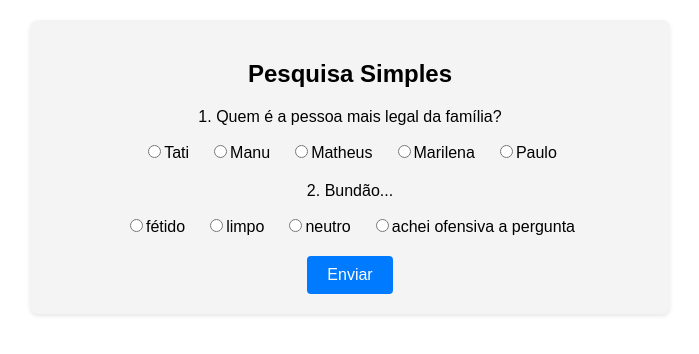
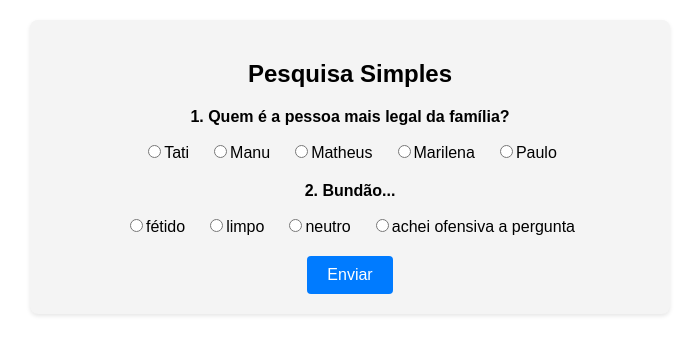
Before and after one commit to MatheusWisniewski/clone-tabnews, a Next.js app: page /enquete in a window 1280 px wide. Shown: the top 354 px of the page, without its empty margins (290-989 px from the left). Built offline with nearby package versions, Linux system fonts and the light colour scheme.

Commit message:
Fix font-weight

```diff
--- a/pages/enquete/index.js
+++ b/pages/enquete/index.js
@@ -14,6 +14,7 @@ const SurveyContainer = styled.div`
 
 const Question = styled.div`
   margin-bottom: 20px;
+  font-weight: bold;
 `;
 
 const RadioGroup = styled.div`
@@ -21,6 +22,7 @@ const RadioGroup = styled.div`
   justify-content: center;
   gap: 20px;
   margin-top: 10px;
+  font-weight: normal;
 `;
 
 const SubmitButton = styled.button`
```
